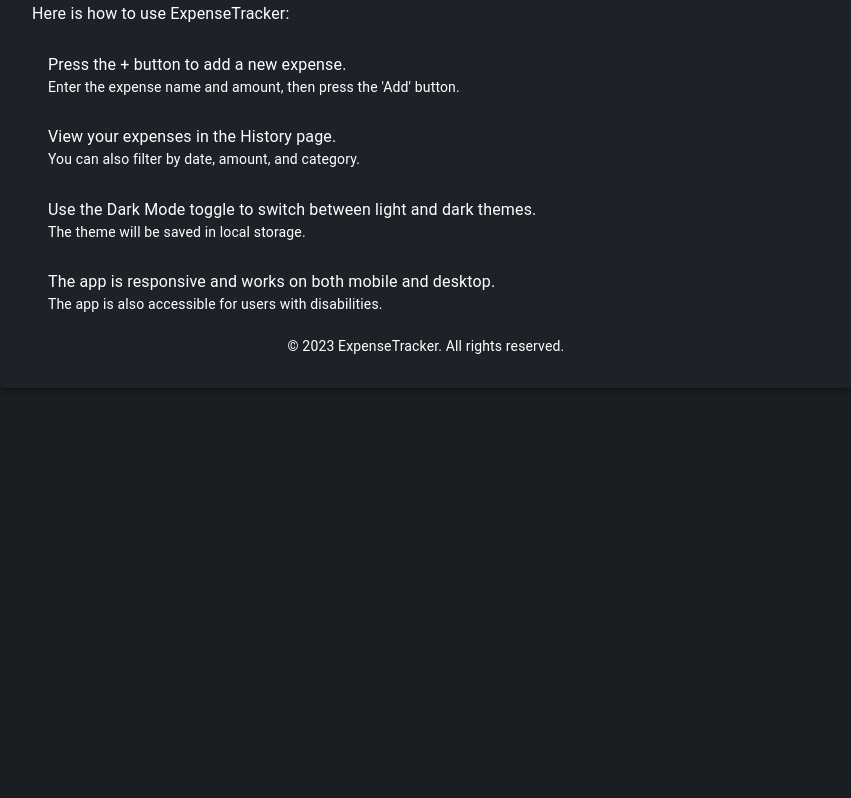
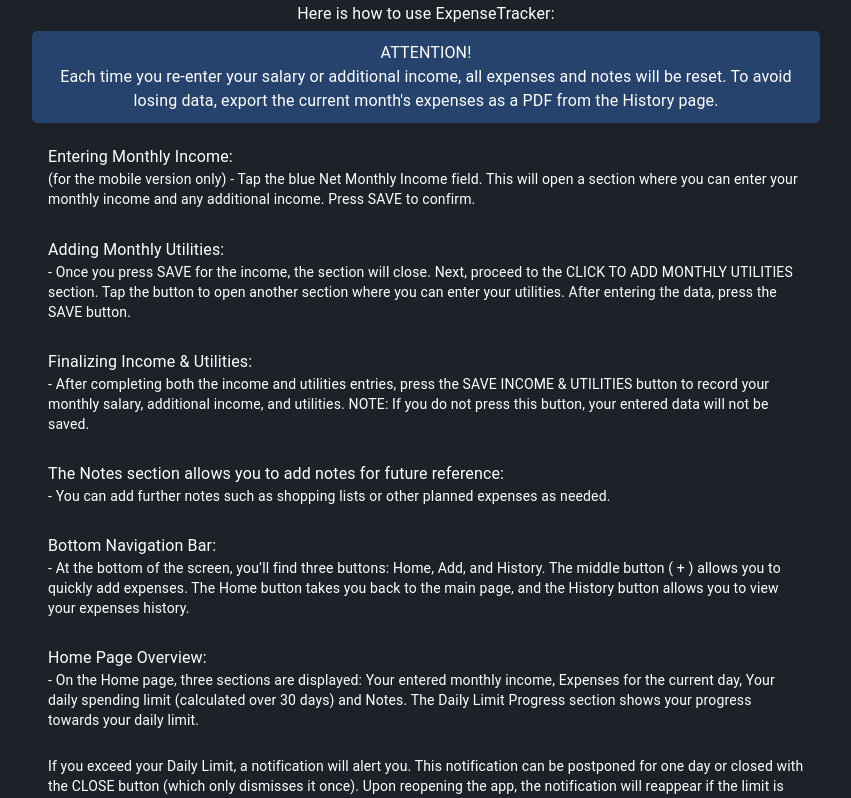
Before and after one commit to Miro-wq/fund-wise, a React (Create React App) app: page /how-to-use in a window 1280 px wide. Shown: the part 220-1018 px from the top of the page, without its empty margins (214-1065 px from the left). Before the commit the page ends 800 px from the top, so only its background shows below. Built offline with nearby package versions, Linux system fonts and the light colour scheme.

Commit message:
UI improvemnts
Add New Expense disabled on mobile version. Update Whats New & How to use

```diff
--- a/src/App.js
+++ b/src/App.js
@@ -55,18 +55,17 @@
                 to="/whats-new"
                 sx={{
                   mr: { xs: '0', md: 2 },
-                  borderBottom: location.pathname === "/whats-new" ? '2px solid #fff' : 'none',
                   textDecoration: 'none',
                   textTransform: 'capitalize',
                   color: '#2ec0ff',
                   '&:hover': {
                     backgroundColor: 'transparent',
-                    color: '#a2a1a1',
+                    color: '#0087ff',
                     textDecoration: 'none',
                   },
                   '&:focus, &:active': {
                     textDecoration: 'none',
-                    color: '#fff',
+                    color: '#0087ff',
                     outline: 'none',
                   },
                 }}
--- a/src/pages/History/History.js
+++ b/src/pages/History/History.js
@@ -88,8 +88,8 @@
           ? '2px solid #333c45'
           : '2px solid #f5f5f5',
       })}>
-        <Link to="/how-to-use" style={{ textDecoration: 'none', background: '#d5d5d591', color: '#000', padding: '5px 10px', borderRadius: 8, margin: '10px', display: 'inline-block' }}>
-          <strong>How to use?</strong>
+        <Link to="/how-to-use">
+          <Button variant="contained" color="primary">How to use?</Button>
         </Link>
         <Typography variant="subtitle1"
           align="right"
--- a/src/pages/Home/Home.js
+++ b/src/pages/Home/Home.js
@@ -184,8 +184,8 @@
           ? '2px solid #333c45'
           : '2px solid #f5f5f5',
       })}>
-        <Link to="/how-to-use" style={{ textDecoration: 'none', background: '#d5d5d591', padding: '5px 10px', borderRadius: 8, margin: '10px', display: 'inline-block' }}>
-          <Typography variant='p'>How to use?</Typography>
+        <Link to="/how-to-use">
+          <Button variant="contained" color="primary">How to use?</Button>
         </Link>
         <Typography variant="subtitle1"
           align="right"
@@ -376,12 +376,12 @@
             </Box>
           </Paper>
 
-          <Paper elevation={3} sx={{ p: 2, mb: 3 }}>
+          <Paper elevation={3} sx={{ p: 2, mb: { xs: 10, md: 0 } }}>
             <Notes />
           </Paper>
 
           <Box>
-            <Paper elevation={3} sx={{ mb: { xs: 10, md: 0 }, p: 2 }}>
+            <Paper elevation={3} sx={{ display: { xs: 'none', md: 'block' }, mb: { xs: 10, md: 0 }, p: 2 }}>
               <Typography variant="h6" gutterBottom>
                 Add New Expense
               </Typography>
--- a/src/pages/HowToUse.js
+++ b/src/pages/HowToUse.js
@@ -16,47 +16,77 @@
     };
 
     return (
-        <Container maxWidth="md" sx={{ mt: 4 }}>
+        <Container maxWidth="md" sx={{ mt: 4, mb: 10 }}>
             <Paper elevation={3} sx={{ p: 4 }}>
                 <Box sx={{ width: '100%', display: 'flex', justifyContent: 'flex-end' }}>
-                <IconButton
-                    onClick={handleClose}
-                >
-                    <CloseIcon />
-                </IconButton>
+                    <IconButton
+                        onClick={handleClose}
+                    >
+                        <CloseIcon />
+                    </IconButton>
                 </Box>
                 <Typography variant="h4" align="center" gutterBottom>
                     How to use!
                 </Typography>
-                <Typography variant="body1" gutterBottom>
+                <Typography variant="body1" align="center" gutterBottom>
                     Here is how to use ExpenseTracker:
                 </Typography>
+                <Box sx={{
+                    color: (theme) =>
+                        theme.palette.mode === 'dark' ? 'undefined' : 'rgb(255 0 0)', background: (theme) =>
+                            theme.palette.mode === 'dark' ? '#26436d' : '#f5f5f5', padding: '10px', textAlign: 'center', borderRadius: '5px'
+                }}>
+                    <Typography variant='body1'>ATTENTION!</Typography>
+                    <Typography variant='body1'>Each time you re-enter your salary or additional income, all expenses and notes will be reset. To avoid losing data, export the current month's expenses as a PDF from the History page.</Typography>
+                </Box>
                 <List>
                     <ListItem>
                         <ListItemText
-                            primary="Press the + button to add a new expense."
-                            secondary="Enter the expense name and amount, then press the 'Add' button."
+                            primary="Entering Monthly Income:"
+                            secondary="(for the mobile version only) - Tap the blue Net Monthly Income field. This will open a section where you can enter your monthly income and any additional income. Press SAVE to confirm."
                         />
                     </ListItem>
                     <ListItem>
                         <ListItemText
-                            primary="View your expenses in the History page."
-                            secondary="You can also filter by date, amount, and category."
+                            primary="Adding Monthly Utilities:"
+                            secondary="- Once you press SAVE for the income, the section will close. Next, proceed to the CLICK TO ADD MONTHLY UTILITIES section. Tap the button to open another section where you can enter your utilities. After entering the data, press the SAVE button."
                         />
                     </ListItem>
                     <ListItem>
                         <ListItemText
-                            primary="Use the Dark Mode toggle to switch between light and dark themes."
-                            secondary="The theme will be saved in local storage."
+                            primary="Finalizing Income & Utilities:"
+                            secondary="- After completing both the income and utilities entries, press the SAVE INCOME & UTILITIES button to record your monthly salary, additional income, and utilities. NOTE: If you do not press this button, your entered data will not be saved."
                         />
                     </ListItem>
                     <ListItem>
                         <ListItemText
-                            primary="The app is responsive and works on both mobile and desktop."
-                            secondary="The app is also accessible for users with disabilities."
+                            primary="The Notes section allows you to add notes for future reference:"
+                            secondary="- You can add further notes such as shopping lists or other planned expenses as needed."
                         />
                     </ListItem>
-                    {/* etc*/}
+                    <ListItem>
+                        <ListItemText
+                            primary="Bottom Navigation Bar:"
+                            secondary="- At the bottom of the screen, you’ll find three buttons: Home, Add, and History. The middle button ( + ) allows you to quickly add expenses. The Home button takes you back to the main page, and the History button allows you to view your expenses history."
+                        />
+                    </ListItem>
+                    <ListItem>
+                        <ListItemText
+                            primary="Home Page Overview:"
+                            secondary="- On the Home page, three sections are displayed: Your entered monthly income, Expenses for the current day, Your daily spending limit (calculated over 30 days) and Notes. The Daily Limit Progress section shows your progress towards your daily limit."
+                        />
+                    </ListItem>
+                    <ListItem>
+                        <ListItemText
+                            secondary="If you exceed your Daily Limit, a notification will alert you. This notification can be postponed for one day or closed with the CLOSE button (which only dismisses it once). Upon reopening the app, the notification will reappear if the limit is still exceeded."
+                        />
+                    </ListItem>
+                    <ListItem>
+                        <ListItemText
+                            primary="History Page Overview:"
+                            secondary="- The History page displays your Monthly Income, Additional Income, and an export of the current month’s expenses. Below these details, there is an advanced search filter to locate specific expenses. After performing a search, press the CLEAR FILTER button to reset the search criteria. Additionally, you can use the calendar on the History page to find expenses on specific days. After using the calendar, press the CLEAR DATE FILTER button to reset the calendar filter."
+                        />
+                    </ListItem>
                 </List>
                 <Typography variant="body2" align="center" color="textSecondary">
                     © 2023 ExpenseTracker. All rights reserved.
```
Also changed, not shown: src/pages/WhatsNew.js (+34 -9 lines).
